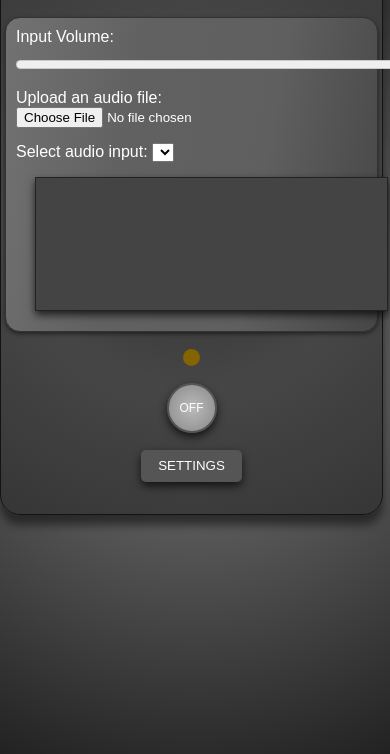
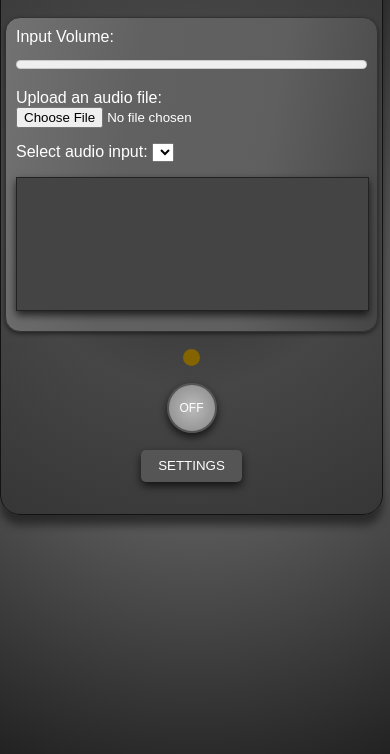
Before and after one commit to williamjaysmith/williamjaysmith.github.io, a plain HTML site: page fuzz/index.html in a window 390 px wide. Both pictures are taken after a click on the button "SETTINGS". Shown: the part 90-844 px from the top of the page. Drawn offline with Linux system fonts and the light colour scheme; a web font is replaced by a local one.

Commit message:
fixed media queries

```diff
--- a/fuzz/style.css
+++ b/fuzz/style.css
@@ -280,6 +280,7 @@ canvas {
 
         left: 0;
     }
+
     .pedalControlContainer label {
         top: 10px;
     }
@@ -332,7 +333,8 @@ canvas {
         width: 100px;
         height: 30px;
     }
-
+    .settingsContainer {
+    }
     output {
         font-size: 12px;
     }
@@ -342,7 +344,7 @@ canvas {
         align-self: center;
     }
     meter {
-        width: 100vw;
+        width: 90vw;
     }
 
     .footswitch {
```
